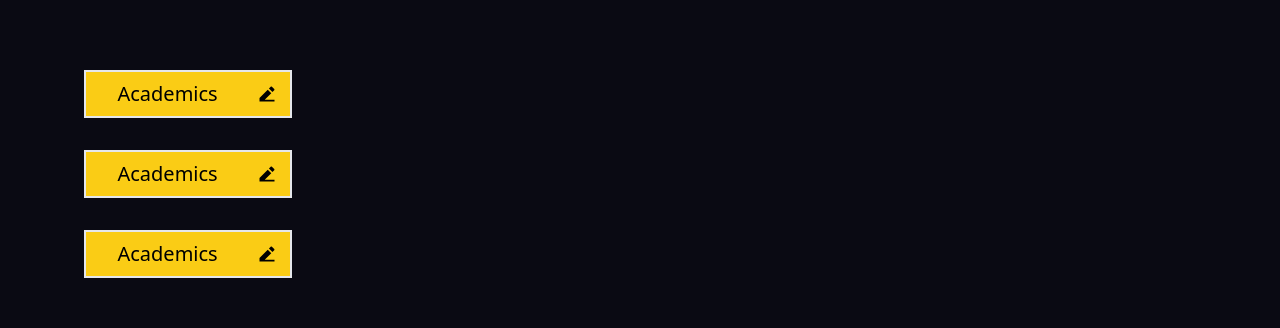
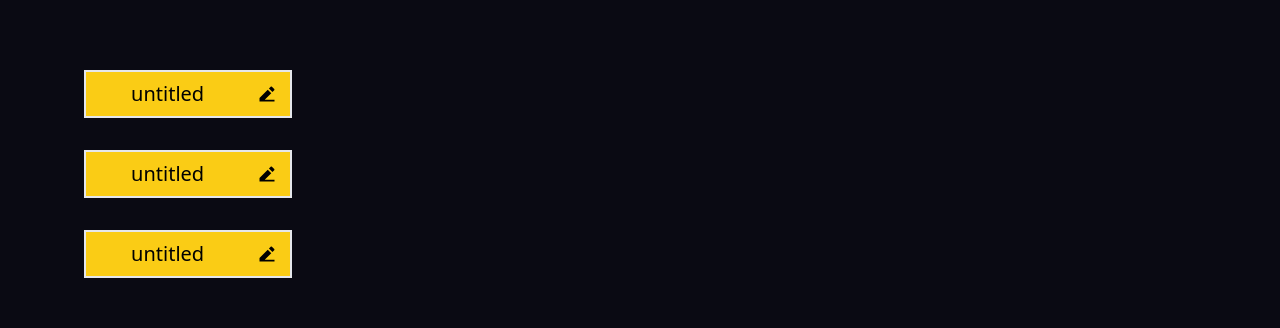
Before and after one commit to Yash0z/Start_page, a React (Vite) app: page / in a window 1280 px wide. Shown: the part 390-718 px from the top of the page. Built offline with nearby package versions, Linux system fonts and the light colour scheme; a web font is replaced by a local one.

Commit message:
Added option to rename Group-names

```diff
--- a/src/App.jsx
+++ b/src/App.jsx
@@ -74,16 +74,20 @@ function App() {
 				<Workspace
 					cards={data1}
 					onDelete={(id) => deleteCard(id, "data1")}
+					workspaceId='workspace1'
 				/>
 				<Workspace
 					cards={data2}
 					onDelete={(id) => deleteCard(id, "data2")}
+					workspaceId='workspace2'
 				/>
 				<Workspace
 					cards={data3}
 					onDelete={(id) => deleteCard(id, "data3")}
+					workspaceId='workspace3'
 				/>
 				<button
+					aria-label='addShortcut'
 					className='p-1 rounded-full absolute bottom-5 right-5'
 					onClick={togglePopup}
 				>
--- a/src/Components/Workspace.jsx
+++ b/src/Components/Workspace.jsx
@@ -1,8 +1,32 @@
-import React, { useEffect, useRef } from "react";
+import React, { useEffect, useState, useRef } from "react";
 import Card from "./Card";
 import { RiEdit2Fill } from "@react-icons/all-files/ri/RiEdit2Fill";
 
-const Workspace = ({ cards, onDelete }) => {
+const Workspace = ({ cards, onDelete, workspaceId }) => {
+	// Retrieve group name from localStorage or use "untitled" as default
+	const initialGroupName =
+		localStorage.getItem(`groupName-${workspaceId}`) || "untitled";
+	const [groupName, setGroupName] = useState(initialGroupName);
+	const [isEditing, setIsEditing] = useState(false);
+	const nameRef = useRef(null);
+
+	const handleNameChange = (e) => {
+		const newName = e.target.innerText;
+		setGroupName(newName);
+		// Store the new group name in localStorage with unique key
+		localStorage.setItem(`groupName-${workspaceId}`, newName);
+	};
+
+	const toggleEditMode = () => {
+		setIsEditing(!isEditing);
+		setTimeout(() => {
+			if (nameRef.current) {
+				nameRef.current.focus();
+				document.execCommand("selectAll", false, null); // Select all text
+			}
+		}, 0);
+	};
+
 	// scrollbar behaviour
 	const containerRef = useRef(null);
 	useEffect(() => {
@@ -30,11 +54,21 @@ const Workspace = ({ cards, onDelete }) => {
 	return (
 		<div className='relative top-32 flex flex-col h-[15%] w-[90vw] md:max-w-screen-2xl mt-2 md:max-h-32 mx-auto md:flex-row md:justify-around md:items-center'>
 			{/* shortcuts Group name */}
-			<div className='flex justify-between relative my-auto h-12 w-20 min-w-52 border-2 '>
-				<span className='bg-yellow-400 text-xl w-[80%] h-full text-center content-center'>
-					Academics
-				</span>
-				<button className='w-[20%] h-full bg-yellow-400 '>
+			<div className='flex justify-between relative my-auto h-12 w-20 min-w-52 border-2'>
+				<div
+					ref={nameRef}
+					contentEditable={isEditing}
+					suppressContentEditableWarning={true}
+					className='bg-yellow-400 text-xl w-[80%] h-full text-center content-center outline-none'
+					onBlur={handleNameChange}
+				>
+					{groupName}
+				</div>
+				<button
+            aria-label='editGroup'
+					className='w-[20%] h-full bg-yellow-400'
+					onClick={toggleEditMode}
+				>
 					<RiEdit2Fill className='ml-2 bg-yellow-400' size={20} />
 				</button>
 			</div>
@@ -45,7 +79,7 @@ const Workspace = ({ cards, onDelete }) => {
 				ref={containerRef}
 			>
 				{cards.map((item) => (
-					<div key={item.id} className=' min-w-60 h-10'>
+					<div key={item.id} className='min-w-60 h-10'>
 						<Card {...item} onDelete={onDelete} />
 					</div>
 				))}
```
